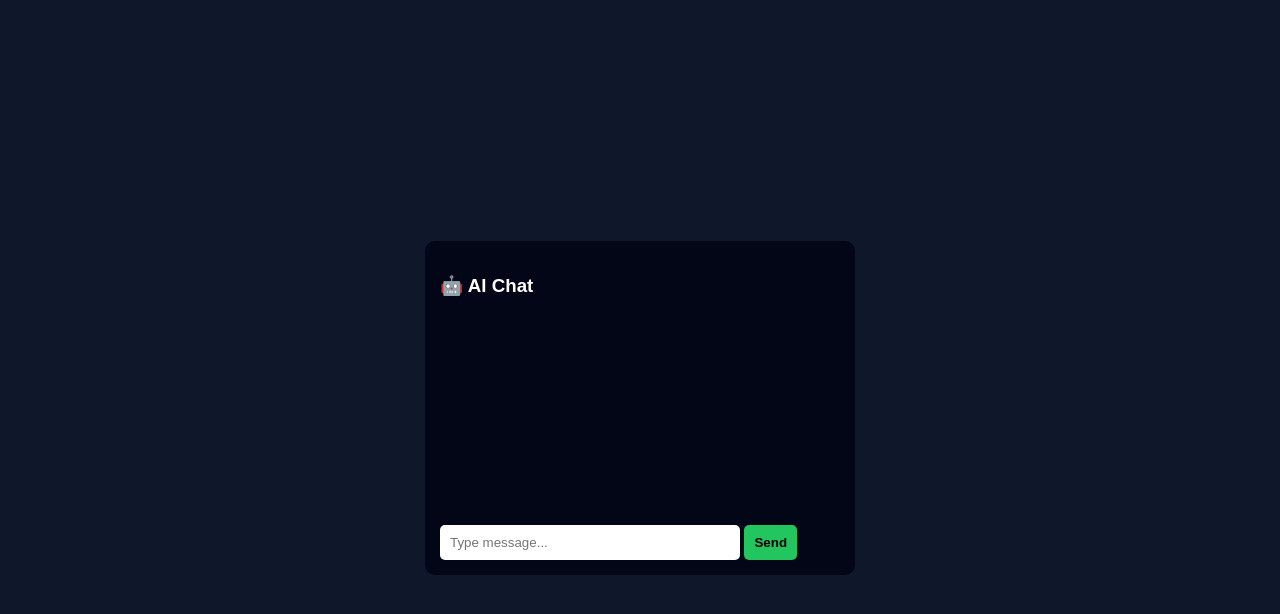
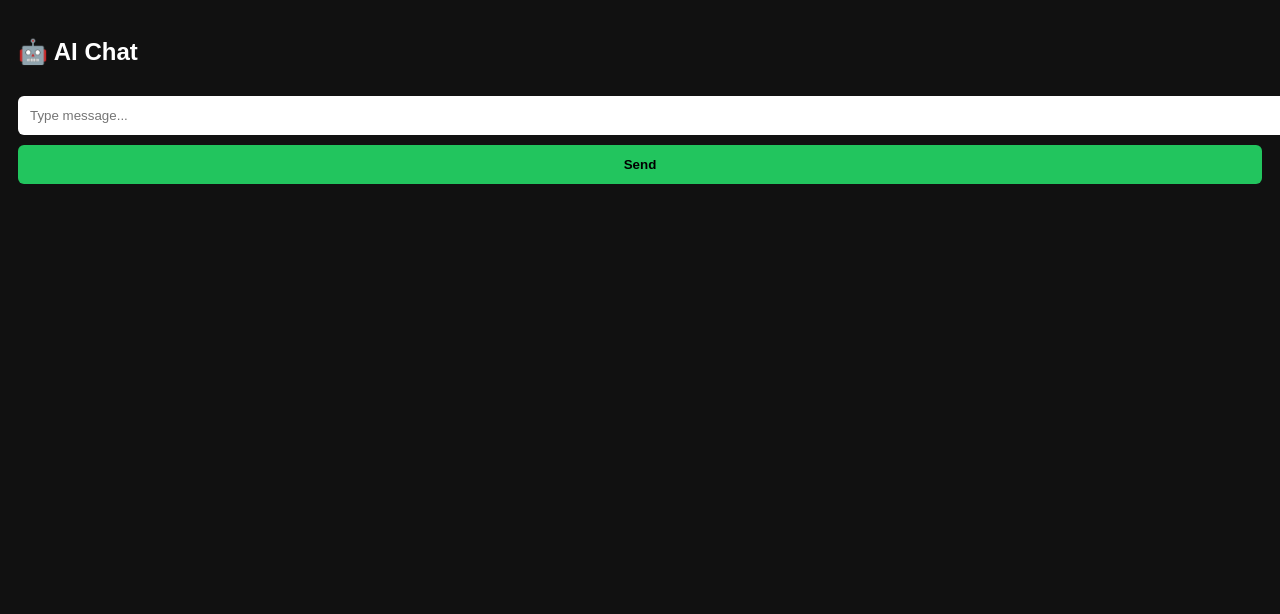
Before and after one commit to mirshoaib463-cloud/ai-server, a website: page index.html in a window 1280 px wide. Drawn offline with Linux system fonts and the light colour scheme.

Commit message:
add chat ui

```diff
--- a/index.html
+++ b/index.html
@@ -1,70 +1,49 @@
 <!DOCTYPE html>
 <html>
 <head>
-  <meta charset="UTF-8">
   <title>AI Chat</title>
+  <meta name="viewport" content="width=device-width, initial-scale=1.0">
   <style>
-    body {
-      font-family: Arial;
-      background: #0f172a;
-      color: white;
-      display: flex;
-      justify-content: center;
-      align-items: center;
-      height: 100vh;
+    body { font-family: Arial; background:#111; color:#fff; padding:10px; }
+    #chat { max-width:600px; margin:auto; }
+    .msg { margin:8px 0; padding:10px; border-radius:8px; }
+    .user { background:#2563eb; text-align:right; }
+    .bot { background:#333; }
+    input, button {
+      width:100%; padding:12px; margin-top:10px;
+      border:none; border-radius:6px;
     }
-    #chat {
-      width: 100%;
-      max-width: 400px;
-      background: #020617;
-      padding: 15px;
-      border-radius: 10px;
-    }
-    #messages {
-      min-height: 200px;
-      margin-bottom: 10px;
-    }
-    input {
-      width: 70%;
-      padding: 10px;
-      border-radius: 5px;
-      border: none;
-    }
-    button {
-      padding: 10px;
-      border-radius: 5px;
-      border: none;
-      background: #22c55e;
-      font-weight: bold;
-    }
+    button { background:#22c55e; font-weight:bold; }
   </style>
 </head>
 <body>
 
-<div id="chat">
-  <h3>🤖 AI Chat</h3>
-  <div id="messages"></div>
-  <input id="msg" placeholder="Type message..." />
-  <button onclick="send()">Send</button>
-</div>
+<h2>🤖 AI Chat</h2>
+
+<div id="chat"></div>
+
+<input id="input" placeholder="Type message..." />
+<button onclick="send()">Send</button>
 
 <script>
-async function send() {
-  const input = document.getElementById("msg");
-  const msg = input.value;
-  if (!msg) return;
+async function send(){
+  const input = document.getElementById("input");
+  const chat = document.getElementById("chat");
 
-  document.getElementById("messages").innerHTML += "<p>👤 " + msg + "</p>";
+  const text = input.value;
+  if(!text) return;
+
+  chat.innerHTML += `<div class="msg user">${text}</div>`;
   input.value = "";
 
   const res = await fetch("/chat", {
     method: "POST",
     headers: { "Content-Type": "application/json" },
-    body: JSON.stringify({ message: msg })
+    body: JSON.stringify({ message: text })
   });
 
   const data = await res.json();
-  document.getElementById("messages").innerHTML += "<p>🤖 " + data.reply + "</p>";
+  chat.innerHTML += `<div class="msg bot">${data.reply}</div>`;
 }
 </script>
 
```
